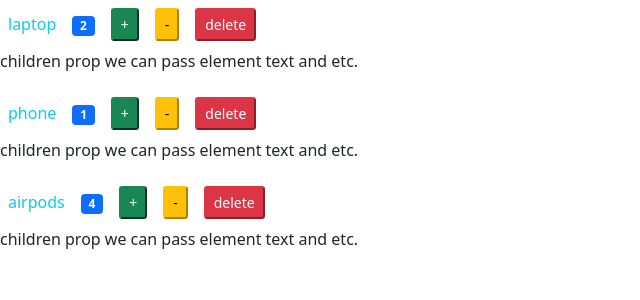
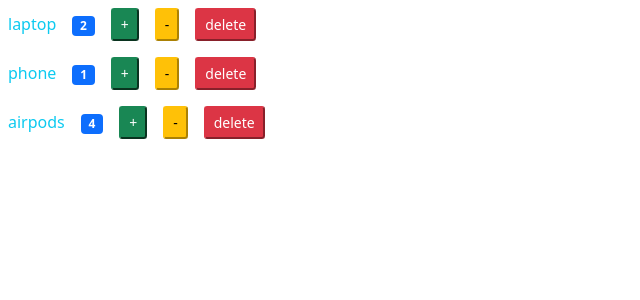
Before and after one commit to MarshalOfficial/react-training, a React (Create React App) app: page / in a window 1280 px wide. Shown: the top 300 px of the page, without its empty margins (0-640 px from the left). Built offline with nearby package versions, Linux system fonts and the light colour scheme.

Commit message:
remove prop childs that were for learning purpose

```diff
--- a/src/components/functional/product.jsx
+++ b/src/components/functional/product.jsx
@@ -10,7 +10,6 @@ const Product = (props) => {
             <button onClick={handleIncrement} className='m-2 btn-sm btn-success'>+</button>
             <button onClick={handleDecrement} className='m-2 btn-sm btn-warning'>-</button>
             <button onClick={handleDelete} className='m-2 btn-sm btn-danger'>delete</button>
-            {props.children}
         </div>
     );
 
--- a/src/components/functional/products.jsx
+++ b/src/components/functional/products.jsx
@@ -11,9 +11,7 @@ const Products = () => {
     return (
         <>
             {products.map((p, index) => (
-                <Product key={index} productName={p.productName} count={p.count}>
-                    <p>children prop we can pass element text and etc.</p>
-                </Product>
+                <Product key={index} productName={p.productName} count={p.count} />
             )
             )}
         </>
--- a/src/components/product.jsx
+++ b/src/components/product.jsx
@@ -14,7 +14,6 @@ class Product extends Component {
                 <button onClick={this.handleIncrement} className='m-2 btn-sm btn-success'>+</button>
                 <button onClick={this.handleDecrement} className='m-2 btn-sm btn-warning'>-</button>
                 <button onClick={this.handleDelete} className='m-2 btn-sm btn-danger'>delete</button>
-                {this.props.children}
             </div>
         );
     }
--- a/src/components/products.jsx
+++ b/src/components/products.jsx
@@ -13,9 +13,7 @@ class Products extends Component {
         return (
             <>
                 {this.state.products.map((p, index) => (
-                    <Product key={index} productName={p.productName} count={p.count}>
-                        <p>children prop we can pass element text and etc.</p>
-                    </Product>
+                    <Product key={index} productName={p.productName} count={p.count} />
                 )
                 )}
             </>
```
